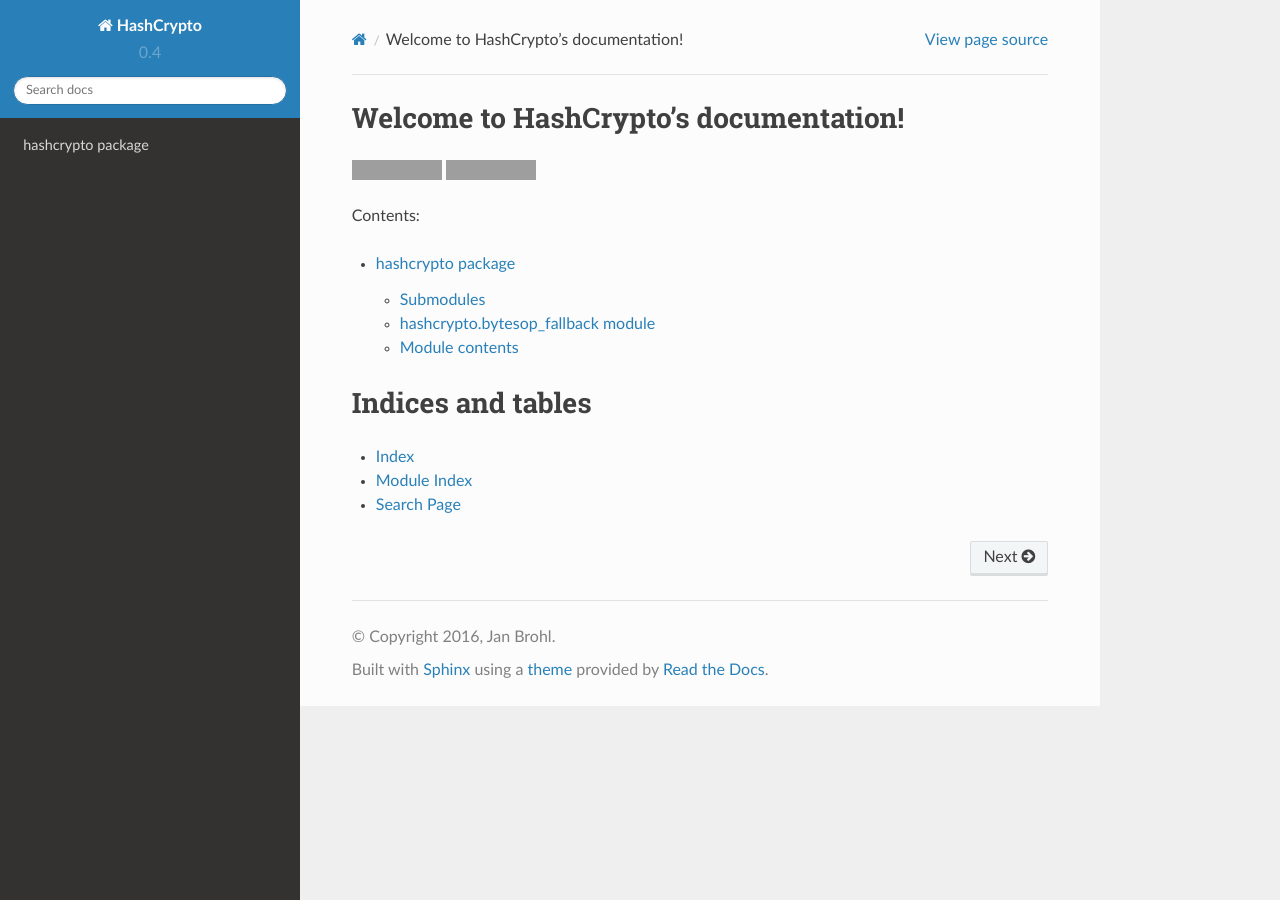
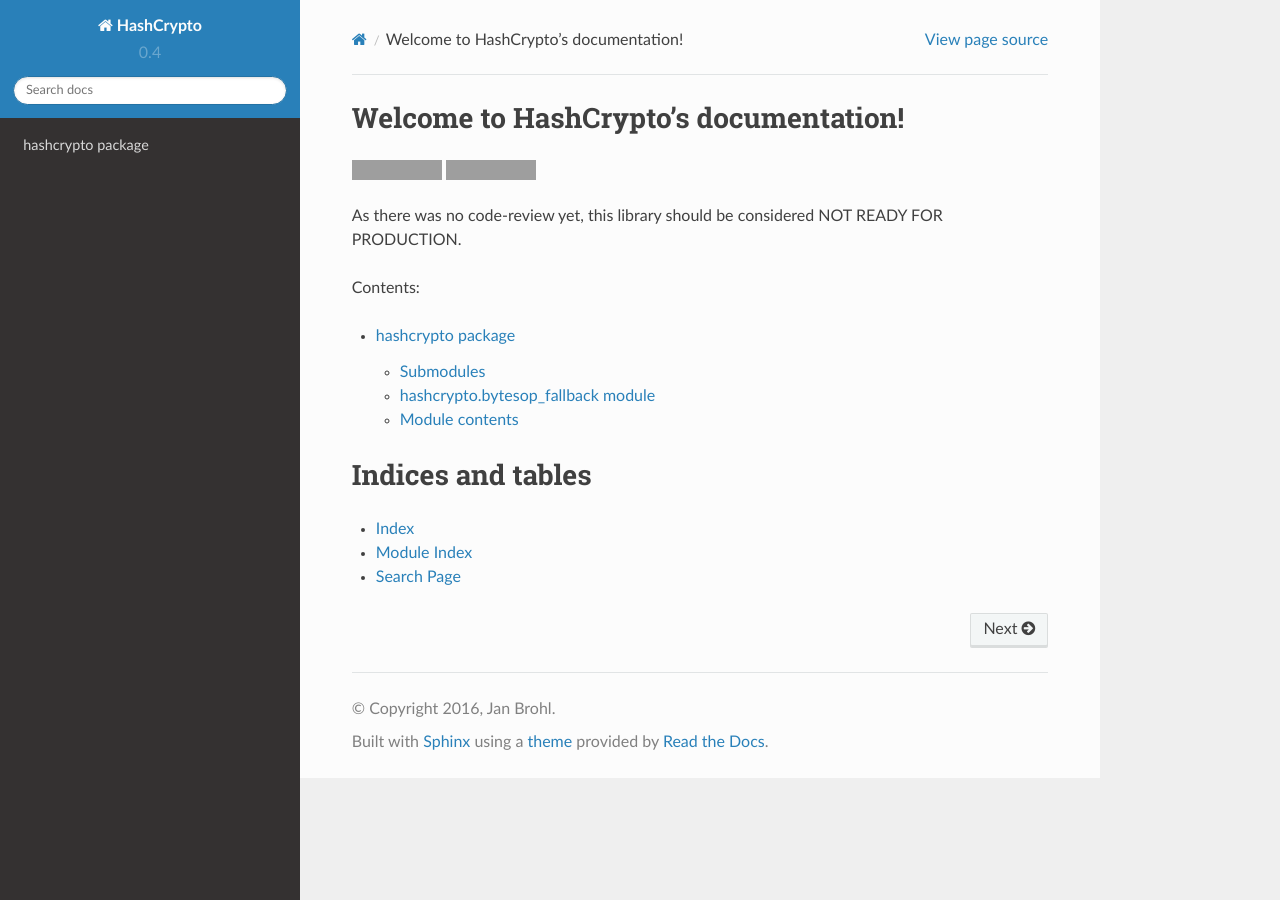
Before and after one commit to janbrohl/HashCrypto, a Sphinx documentation site: the page built from docs/source/index.rst, in a window 1280 px wide. Built offline with Sphinx 7.4.7 and the Read the Docs theme 2.0.0, drawn with Linux system fonts in a browser that asks for light colours; grey boxes are pictures that could not be loaded.

Commit message:
Update index.rst

```diff
--- a/docs/source/index.rst
+++ b/docs/source/index.rst
@@ -10,6 +10,10 @@ Welcome to HashCrypto's documentation!
 
 .. image:: https://readthedocs.org/projects/hashcrypto/badge/?version=master
     :target: http://hashcrypto.readthedocs.org/en/master/?badge=master
+
+
+As there was no code-review yet, this library should be considered NOT READY FOR PRODUCTION.
+
 
 Contents:
 
```
